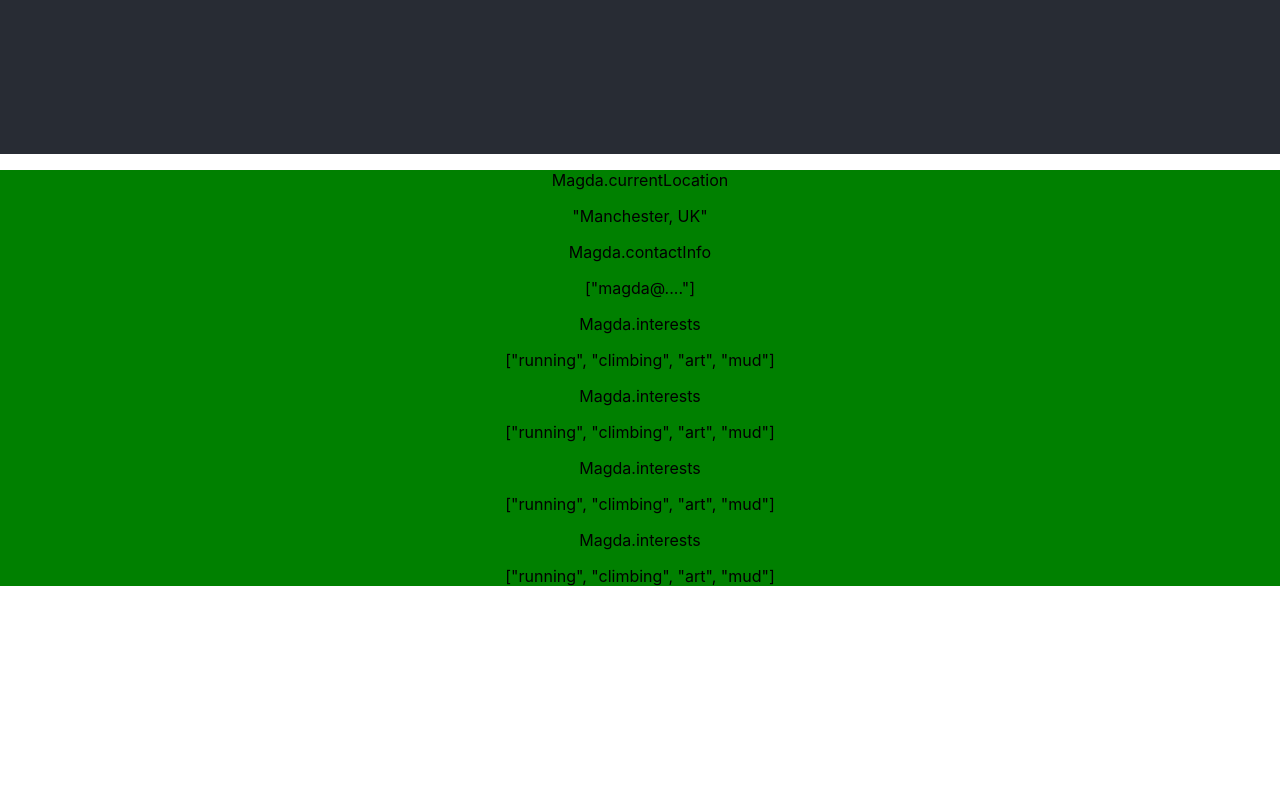
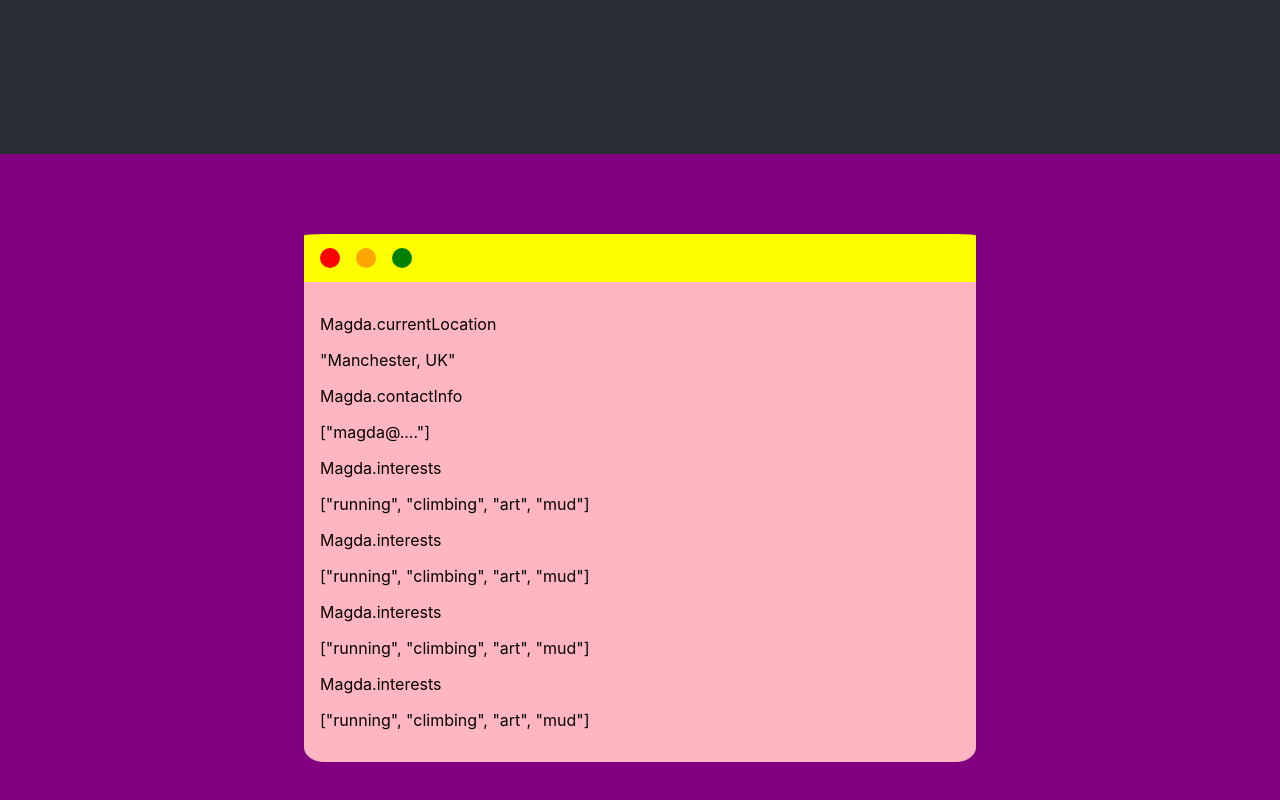
Before and after one commit to magdalenajadach/magdalenajadach-portfolio, a React (Create React App) app: page / in a window 1280 px wide. Shown: the part 646-1446 px from the top of the page. Before the commit the page ends 1248 px from the top, so only its background shows below. Built offline with nearby package versions, Linux system fonts and the light colour scheme.

Commit message:
Newest change

```diff
--- a/src/App.js
+++ b/src/App.js
@@ -5,6 +5,7 @@ import Terminal from './components/Terminal/Terminal';
 
 function App() {
   return (
+    <div>
       <div className="App">
         <header className="App-header">
           <img src={logo} className="App-logo" alt="logo" />
@@ -12,6 +13,7 @@ function App() {
             Yo!
           </p>
         </header>
+      </div>
       <Terminal />
     </div>
   );
--- a/src/App.scss
+++ b/src/App.scss
@@ -24,9 +24,6 @@
   color: white;
 }
 
-.App-link {
-  color: #61dafb;
-}
 
 @keyframes App-logo-spin {
   from {
--- a/src/components/Terminal/Terminal.js
+++ b/src/components/Terminal/Terminal.js
@@ -2,7 +2,13 @@ import "./Terminal.scss"
 
 function Terminal() {
   return (
-    <div className="terminal">
+    <div className="terminal__wrapper">
+      <div className="terminal__bar">
+        <span className="dot red"></span>
+        <span className="dot orange"></span>
+        <span className="dot green"></span>
+      </div>
+      <div className="terminal">
         <p>Magda.currentLocation</p>
         <p>"Manchester, UK"</p>
         <p>Magda.contactInfo</p>
@@ -15,6 +21,7 @@ function Terminal() {
         <p>["running", "climbing", "art", "mud"]</p>
         <p>Magda.interests</p>
         <p>["running", "climbing", "art", "mud"]</p>
+      </div>
     </div>
   );
 }
--- a/src/components/Terminal/Terminal.scss
+++ b/src/components/Terminal/Terminal.scss
@@ -1,3 +1,49 @@
-.terminal {
+.terminal__wrapper {
+    background-color: purple;
+    display: flex;
+    flex-direction: column;
+    align-items: center;
+    justify-content: center;
+    padding: 5rem;
+}
+
+.terminal__bar {
+    inline-size: auto;
+    min-block-size: 2rem;
+    min-inline-size: 40rem;
+    background-color: yellow;
+    padding: 0.5rem 1rem;
+    display: flex;
+    flex-direction: row;
+    gap: 1rem;
+    justify-content: left;
+    align-items: center;
+    border-radius: 3% 3% 0 0;
+}
+
+.dot {
+    display: block;
+    width: 20px; /* Adjust size as needed */
+    height: 20px; /* Adjust size as needed */
+    background-color: pink;
+    border-radius: 50%;
+}
+
+.red {
+    background-color: red;
+}
+
+.orange {
+    background-color: orange;
+}
+
+.green {
     background-color: green;
 }
+
+.terminal {
+    background-color: lightpink;
+    border-radius: 0 0 3% 3%;
+    min-inline-size: 40rem;
+    padding: 1rem;
+}
```
Lines whose indentation alone changed are shown as unchanged.
